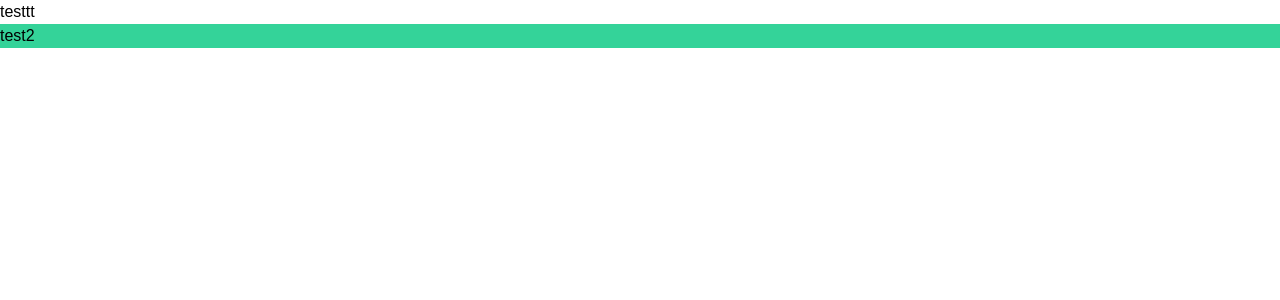
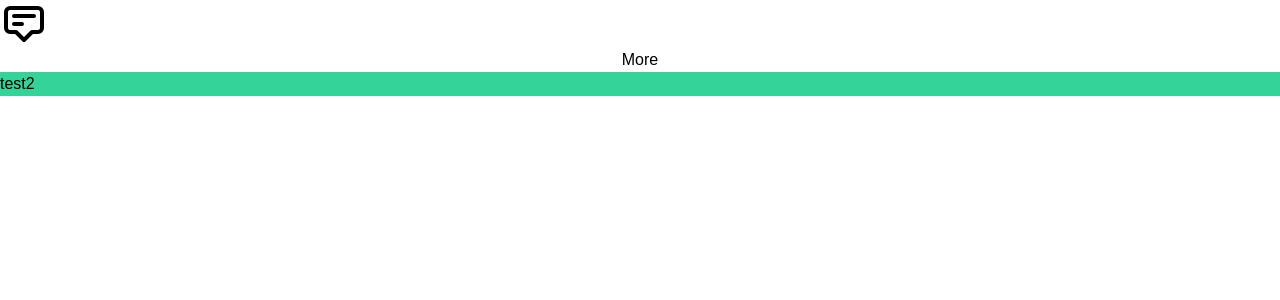
Before and after one commit to kajichulmay/socialMe, a React (Create React App) app: page / in a window 1280 px wide. Shown: the top 300 px of the page. Built offline with nearby package versions, Linux system fonts and the light colour scheme; a web font is replaced by a local one.

Commit message:
add headlessui and heroicon

```diff
--- a/package.json
+++ b/package.json
@@ -6,6 +6,8 @@
     "@craco/craco": "^6.3.0",
     "@emotion/react": "^11.5.0",
     "@emotion/styled": "^11.3.0",
+    "@headlessui/react": "^1.4.1",
+    "@heroicons/react": "^1.0.4",
     "@mui/material": "^5.0.4",
     "@mui/styled-engine-sc": "^5.0.3",
     "@testing-library/jest-dom": "^5.14.1",
--- a/src/App.js
+++ b/src/App.js
@@ -1,12 +1,14 @@
 import './App.css';
 import Content from './components/layout/Content';
 import Header from './components/layout/Header';
+import Headlessui from './components/layout/Headlessui';
 import TestTailwind from './components/TestTailwind';
 
 function App() {
   return (
     <>
       <Header />
+      <Headlessui />
       <Content>test2</Content>
     </>
   );
--- a/src/components/layout/Header.js
+++ b/src/components/layout/Header.js
@@ -1,7 +1,24 @@
 import React from 'react';
 
 function Header({ children }) {
-  return <div className="flex">testtt</div>;
+  return (
+    <div className="flex">
+      <svg
+        xmlns="http://www.w3.org/2000/svg"
+        className="h-12 w-12"
+        fill="none"
+        viewBox="0 0 24 24"
+        stroke="currentColor"
+      >
+        <path
+          strokeLinecap="round"
+          strokeLinejoin="round"
+          strokeWidth={2}
+          d="M7 8h10M7 12h4m1 8l-4-4H5a2 2 0 01-2-2V6a2 2 0 012-2h14a2 2 0 012 2v8a2 2 0 01-2 2h-3l-4 4z"
+        />
+      </svg>
+    </div>
+  );
 }
 
 export default Header;
--- /dev/null
+++ b/src/components/layout/Headlessui.js
@@ -0,0 +1,33 @@
+import React from 'react';
+import { Menu } from '@headlessui/react';
+
+function Headlessui() {
+  return (
+    <div className="flex flex-col">
+      <Menu>
+        <Menu.Button>More</Menu.Button>
+        <Menu.Items className="flex flex-col">
+          <Menu.Item>
+            {({ active }) => (
+              <a className={`${active && 'bg-blue-500'}`} href="/account-settings">
+                Account settings
+              </a>
+            )}
+          </Menu.Item>
+          <Menu.Item>
+            {({ active }) => (
+              <a className={`${active && 'bg-blue-500'}`} href="/account-settings">
+                Documentation
+              </a>
+            )}
+          </Menu.Item>
+          <Menu.Item disabled>
+            <span className="opacity-75">Invite a friend (coming soon!)</span>
+          </Menu.Item>
+        </Menu.Items>
+      </Menu>
+    </div>
+  );
+}
+
+export default Headlessui;
```
Also changed, not shown: 1 other file (tests, documents, lock files or other folders).
